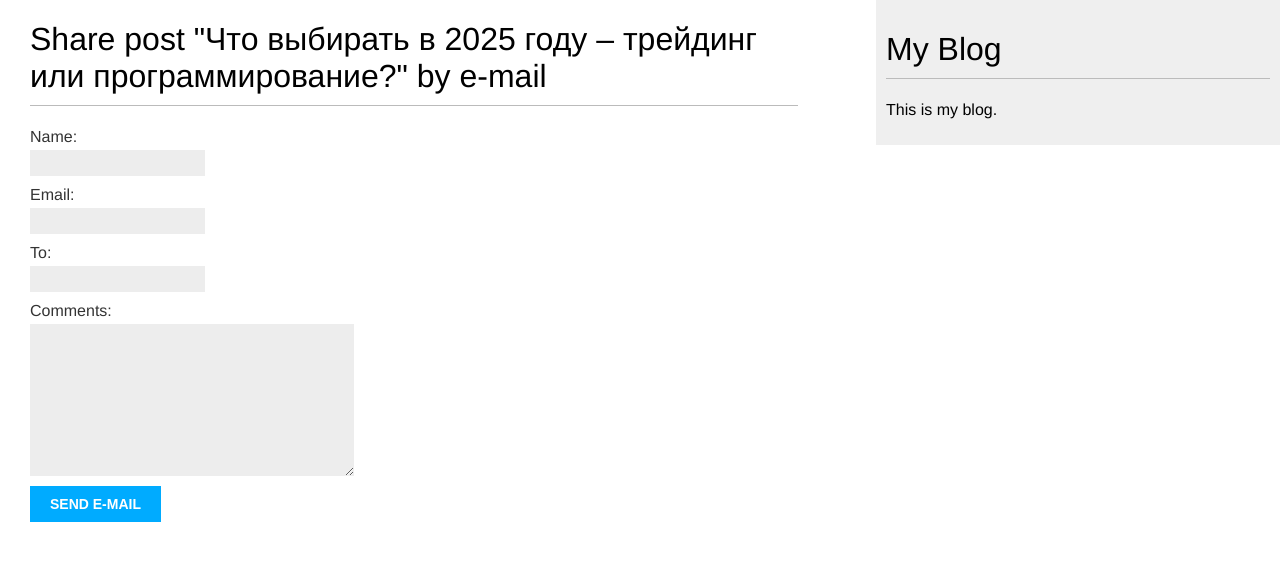
After one commit to den0ver/My-Blog, a Django app: page /blog/6/share/ in a window 1280 px wide. The commit adds this page. Shown: the top 561 px of the page. Run offline with Django 5.2, Linux system fonts and the light colour scheme; data comes from the database, SQL or seed files in the repository.

Commit message:
Added e-mail sharing system

```diff
--- /dev/null
+++ b/blog/forms.py
@@ -0,0 +1,8 @@
+from django import forms
+
+
+class EmailPostForm(forms.Form):
+    name = forms.CharField(max_length=80)
+    email = forms.EmailField()
+    to = forms.EmailField()
+    comments = forms.CharField(required=False, widget=forms.Textarea)
--- a/blog/templates/blog/post/detail.html
+++ b/blog/templates/blog/post/detail.html
@@ -9,4 +9,7 @@
         Published {{ post.publish }} by {{ post.author }}
     </p>
     {{ post.body|linebreaks }}
+    <p>
+      <a href="{% url 'blog:post_share' post.id %}">Share this post</a>
+    </p>
 {% endblock %}
--- /dev/null
+++ b/blog/templates/blog/post/share.html
@@ -0,0 +1,19 @@
+{% extends 'blog/base.html' %}
+
+{% block title %}Share a post{% endblock %}
+
+
+{% block content %}
+  {% if sent %}
+    <h1>E-mail successfully sent</h1>
+    <p>E-mail was successfully sent to {{ form.cleaned_data.to }}.</p>
+    <p><a href="{{ post.get_absolute_url }}">Back to the post</a></p>
+  {% else %}
+    <h1>Share post "{{ post.title }}" by e-mail</h1>
+    <form method="post">
+        {{ form.as_p }}
+        {% csrf_token %}
+        <input type="submit" value="Send e-mail">
+    </form>
+  {% endif %}
+{% endblock %}
--- a/blog/urls.py
+++ b/blog/urls.py
@@ -8,4 +8,5 @@ app_name = 'blog'
 urlpatterns = [
     path('', views.post_list, name='post_list'),
     path('<int:year>/<int:month>/<int:day>/<slug:post>/', views.post_detail, name='post_detail'),
+    path('<int:post_id>/share/', views.post_share, name='post_share'),
 ]
--- a/blog/views.py
+++ b/blog/views.py
@@ -1,6 +1,8 @@
 from django.shortcuts import render, get_object_or_404
 from .models import Post
 from django.core.paginator import Paginator, EmptyPage, PageNotAnInteger
+from .forms import EmailPostForm
+from django.core.mail import send_mail
 
 
 def post_list(request):
@@ -22,3 +24,23 @@ def post_detail(request, year, month, day, post):
     publish__day=day, slug=post, status=Post.Status.PUBLISHED)
     context = {'post': post}
     return render(request, 'blog/post/detail.html', context)
+
+
+def post_share(request, post_id):
+    post = get_object_or_404(Post, id=post_id, status=Post.Status.PUBLISHED)
+    sent = False
+    if request.method == 'POST':
+        form = EmailPostForm(request.POST)
+        if form.is_valid():
+            post_url = request.build_absolute_uri(post.get_absolute_url())
+            cd = form.cleaned_data
+            subject = (f"{cd['name']} recommends you read "
+                       f"{post.title}")
+            message = (f"Read {post.title} at {post_url}\n\n"
+                       f"{cd['name']}'s comments: {cd['comments']}")
+            send_mail(subject, message, 'chistodlainst@gmail.com', [cd['to']])
+            sent = True
+    else:
+        form = EmailPostForm()
+    context = {'post': post, 'sent': sent, 'form': form}
+    return render(request, 'blog/post/share.html', context)
```
Also changed, not shown: mysite/settings.py (+10 -0 lines), 2 other files.
